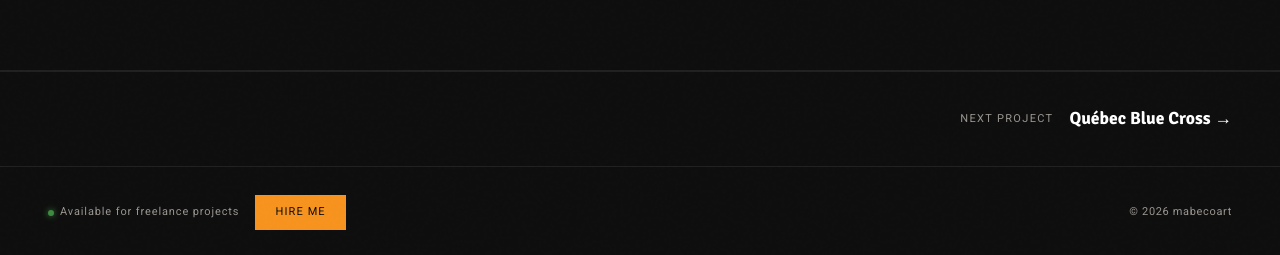
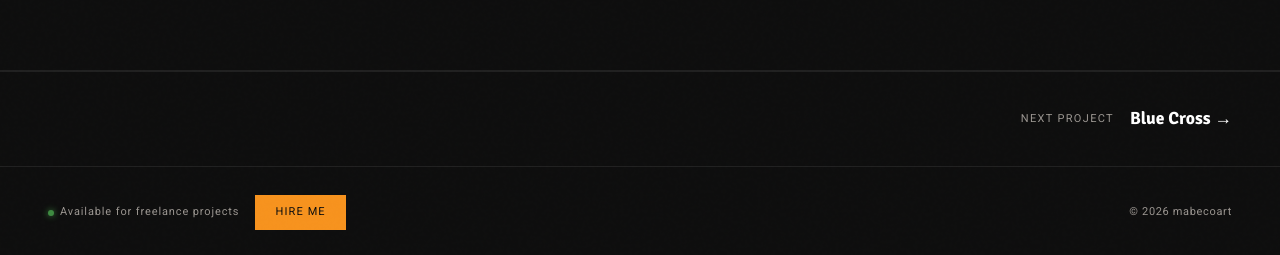
Before and after one commit to mabecoart/github.io, a Jekyll site: the page built from portfolio/intact.html, in a window 1280 px wide and 900 px high, scrolled down 3293 px. Shown: the part 642-897 px from the top of the window. Built offline with Jekyll 4.4.1, drawn with Linux system fonts in a browser that asks for light colours.

Commit message:
Update link text for next project in intact.html

```diff
--- a/portfolio/intact.html
+++ b/portfolio/intact.html
@@ -177,6 +177,6 @@ description: How María Copello led email development across six enterprise bran
 <div class="case-footer-nav">
   <div class="case-next">
     <span class="case-next-label">Next project</span>
-    <a href="/portfolio/blue-cross.html" class="case-next-link">Québec Blue Cross →</a>
+    <a href="/portfolio/blue-cross.html" class="case-next-link">Blue Cross →</a>
   </div>
 </div>
```
